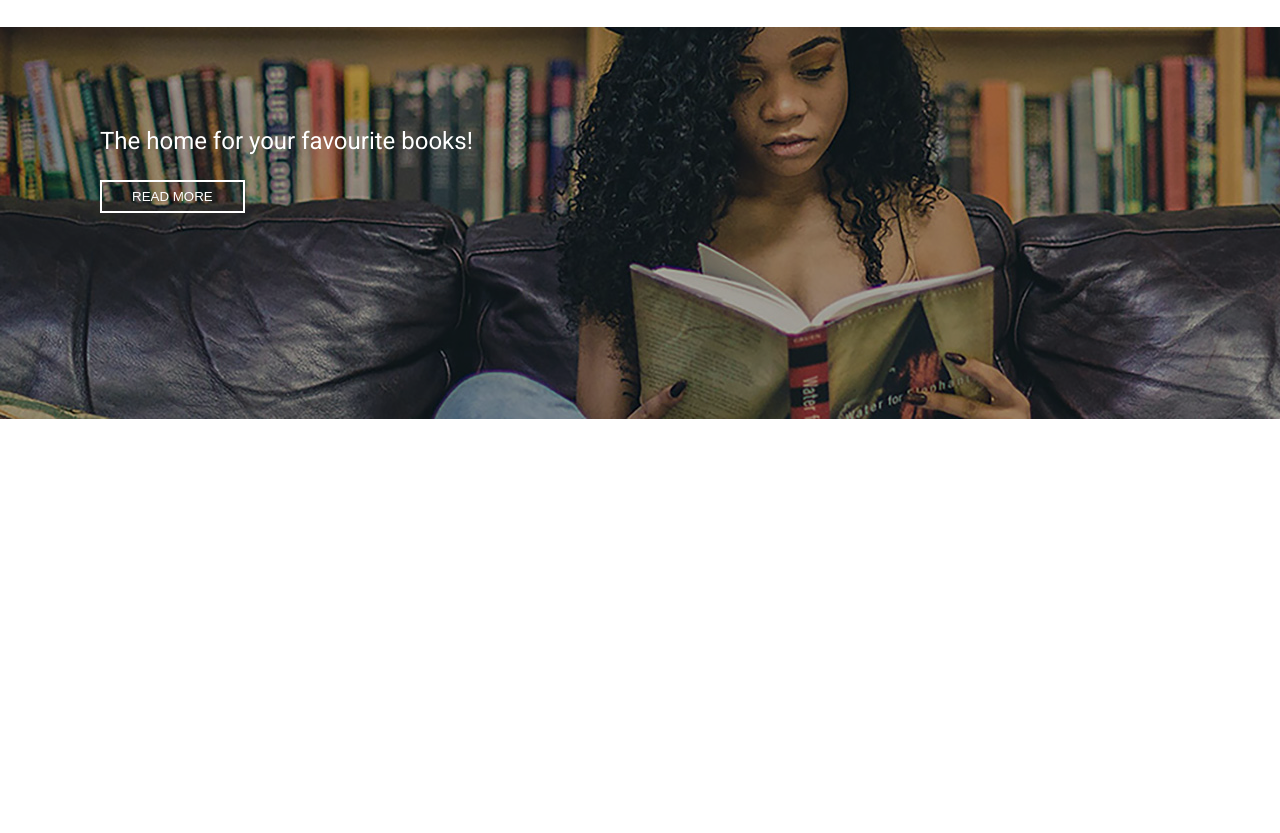
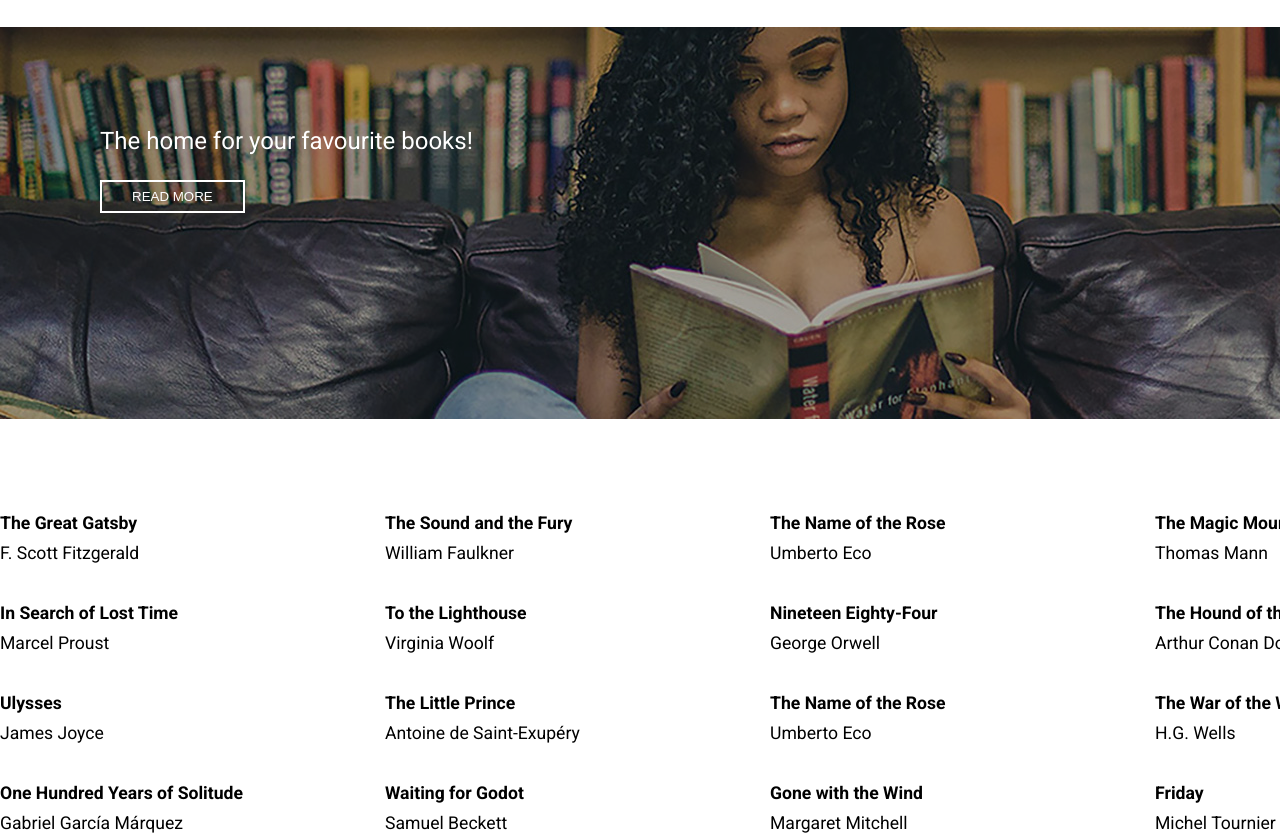
Before and after one commit to Borders-None/bookshop-project-2020-autumn, a plain HTML site: page index.html in a window 1280 px wide. Shown: the part 77-910 px from the top of the page. Before the commit the page ends 800 px from the top, so only its background shows below. Drawn offline with Linux system fonts and the light colour scheme.

Commit message:
added grid layout for the books

```diff
--- a/css/style.css
+++ b/css/style.css
@@ -6,7 +6,7 @@
 
 body {
   font-family: "Roboto", sans-serif;
-  overflow: hidden;
+  overflow-x: hidden;
 }
 
 .container {
@@ -61,3 +61,30 @@ header h1 {
   padding: 7px 30px;
   color: #fff;
 }
+
+main {
+  margin-top: 200px;
+}
+
+.books {
+  display: grid;
+  grid-template-columns: 1fr 1fr 1fr 1fr;
+  grid-template-rows: 1fr 1fr 1fr 1fr;
+  column-gap: 10%;
+  row-gap: 20%;
+}
+
+.book {
+  height: fit-content;
+}
+
+.book .title {
+  font-size: 1.1rem;
+  font-weight: 700;
+  margin-bottom: 10px;
+}
+
+.book .author {
+  font-size: 1.1rem;
+  font-weight: 400;
+}
--- a/index.html
+++ b/index.html
@@ -31,16 +31,8 @@
       </div>
     </div>
 
-    <!--
+    <main>
       <div class="container">
-      <h1>Books for all!</h1>
-      <div class="banner">
-        <div class="titlebanner">The home for your favourite books!</div>
-        <div>
-          <button class="btn">READ MORE</button>
-        </div>
-      </div>
-
         <div class="books">
           <div class="book">
             <div class="title">The Great Gatsby</div>
@@ -107,6 +99,7 @@
             <div class="author">Michel Tournier</div>
           </div>
         </div>
-    </div> -->
+      </div>
+    </main>
   </body>
 </html>
```
Lines whose indentation alone changed are shown as unchanged.
